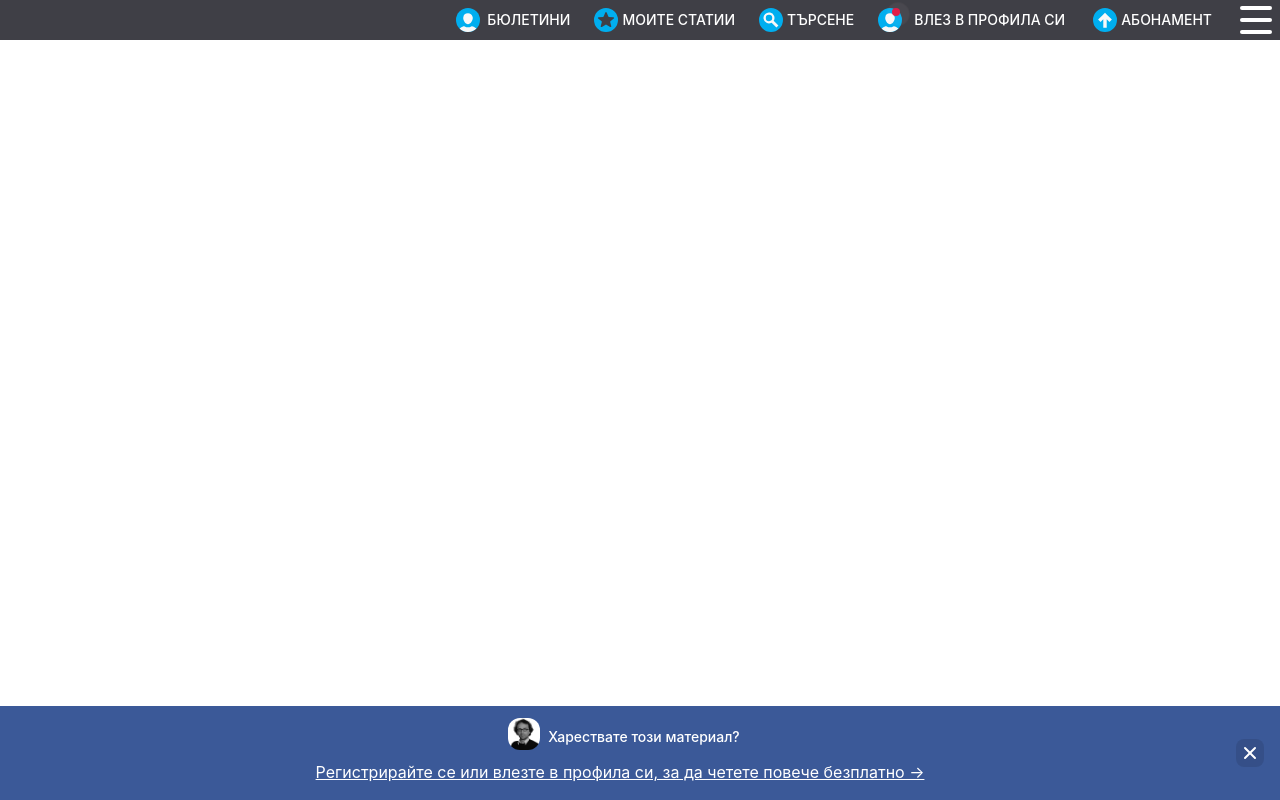
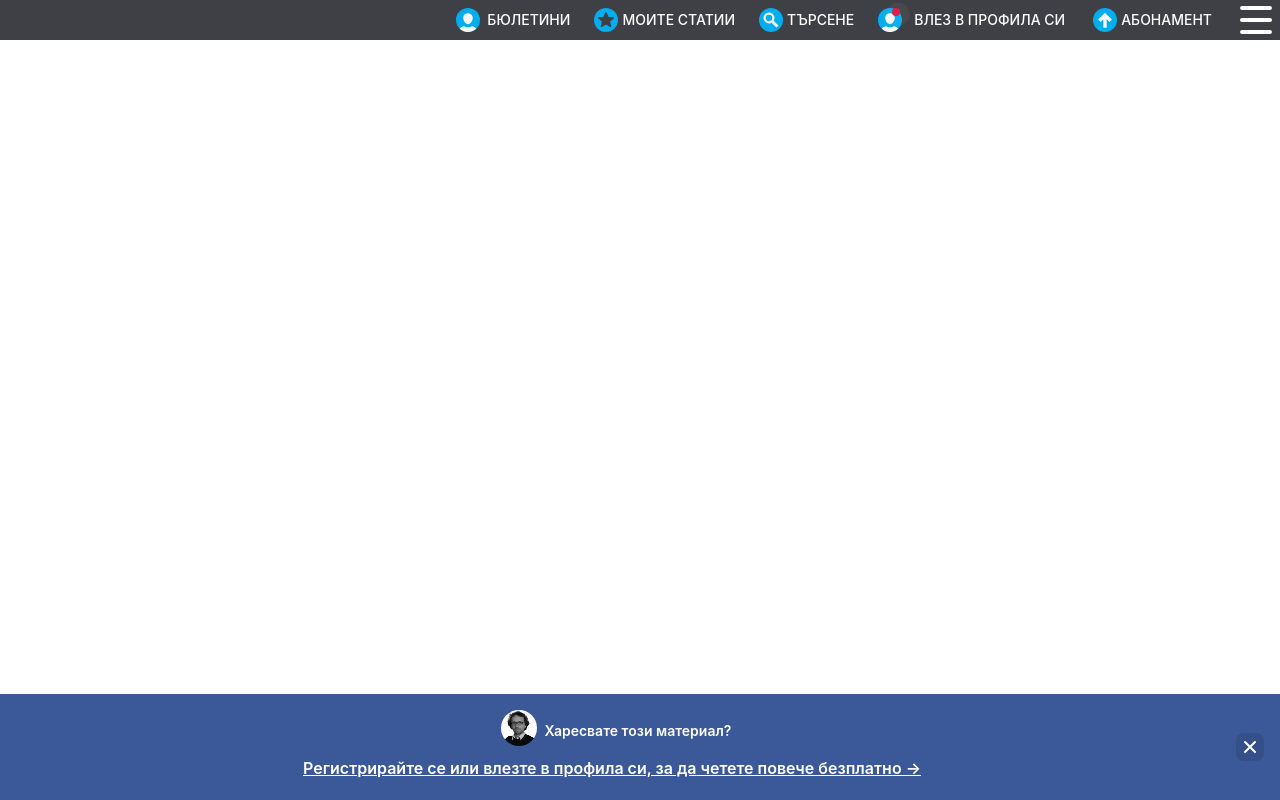
Before and after one commit to doberman1551/demoNav, a Next.js app: page /article in a window 1280 px wide. Built offline with nearby package versions, Linux system fonts and the light colour scheme.

Commit message:
fixing image size

```diff
--- a/components/BottomBar2.js
+++ b/components/BottomBar2.js
@@ -4,16 +4,16 @@ import Image from 'next/image';
 function BottomBar2() {
     return (
         <div className="fixed inset-x-0 bottom-0">
-  <div className="relative px-4 py-3 text-white bg-bluebar pr-14">
+  <div className="relative pt-4 pb-4 py-3 text-white bg-bluebar pr-14">
     <div className="flex justify-center items-center">
         <div className='px-2'>
-        <Image src='/aleks.png'  height={32} width={32} className='rounded-xl '/>
+        <Image src='/aleks.png'  height={36} width={36} className='rounded-full '/>
         </div>
-        <p className="text-sm font-medium text-left sm:text-center">
-      Харествате този материал?</p>
+        <p className="text-sm font-semibold text-left sm:text-center">
+      Харесвате този материал?</p>
       </div>
 
-       <p className="sm:text-center py-1">
+       <p className="sm:text-center py-1 font-semibold">
       <a className="underline sm:text-center" href="https://www.capital.bg/"> Регистрирайте се или влезте в профила си, за да четете повече безплатно &rarr; </a>
       </p>
 
```
